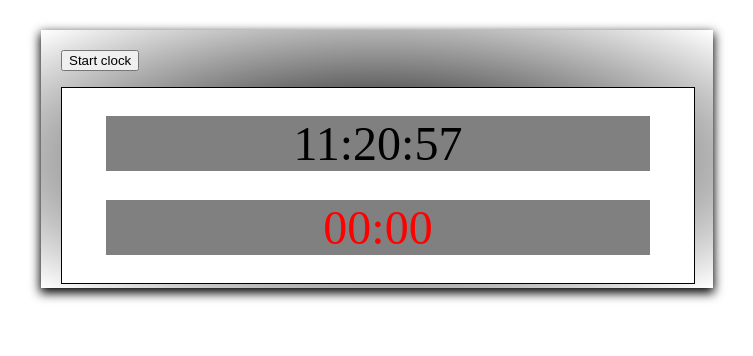
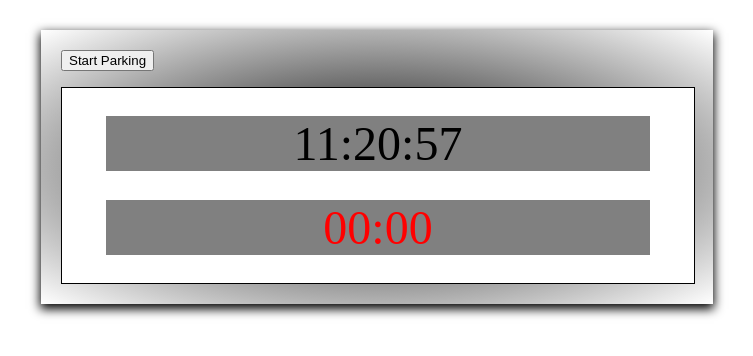
Before and after one commit to stefanjm/backendboys, a Django app: page /parkalot/customer/1/ in a window 1280 px wide. Shown: the top 356 px of the page, without its empty margins (263-1016 px from the left). Run offline with Django 3.2, Linux system fonts and the light colour scheme; data that the repository does not hold is empty.

Commit message:
some stuff

```diff
--- a/parkalot/static/parkalot/js/script.js
+++ b/parkalot/static/parkalot/js/script.js
@@ -50,9 +50,15 @@ function submitIfHaveCoordinates(lat,long) {
     $.ajax({
       url:formEl.attr('action'),
       type: 'post',
+      dataType: "json",
       data: formEl.serialize(),
-      success : function(data) {
+      success: function(databack) {
           // if successful, display the address
+          alert(JSON.stringify(databack.address));
+          $("#customer-parking-address").append("<P>"+databack.address);
+      },
+      error: function(e){
+        alert(JSON.stringify(e));
       }
   })
 
--- a/parkalot/templates/parkalot/customer.html
+++ b/parkalot/templates/parkalot/customer.html
@@ -1,18 +1,36 @@
-<!-- jquery for getting user position coordinates and sending with the form -->
+<!-- jquery for getting customer position coordinates and sending with the form -->
 {% load static %}
 <link rel="stylesheet" href="{% static 'parkalot/css/styles.css' %}">
 <script src="{% static 'parkalot/js/jquery-3.3.1.min.js' %}"></script>
 <script src="{% static 'parkalot/js/script.js' %}"></script>
 
 <div id="digital-clock-border">
+    {% if already_parking %}
+    <!-- customer is parking already, display timer and make it possible to stop parking -->
         <form action="{% url 'customer' customer_id %}" method="post" id="startParkForm">
             {% csrf_token %}
             <input hidden type="text" name="customerId" id="customerId" value="{{ customer_id }}">
             <input hidden type="text" name="coordinates" id="coordinates" value="">
-        <input type="submit" value="Start clock">
+            <input type="submit" value="End Parking">
         </form>
         <div id="digital-clock">
             <div class="clock" id="current-time"><span class="not-used">00:00:00</span></div>
             <div class="clock" id="park-end-time"><span class="not-used">00:00</span></div>
         </div>
+    {% else %}
+    <!-- customer is NOT parking already, start parking and display time -->
+        <form action="{% url 'customer' customer_id %}" method="post" id="startParkForm">
+            {% csrf_token %}
+            <input hidden type="text" name="customerId" id="customerId" value="{{ customer_id }}">
+            <input hidden type="text" name="coordinates" id="coordinates" value="">
+            <input type="submit" value="Start Parking">
+        </form>
+        <div id="digital-clock">
+            <div class="clock" id="current-time"><span class="not-used">00:00:00</span></div>
+            <div class="clock" id="park-end-time"><span class="not-used">00:00</span></div>
         </div>
+    {% endif %}
+    <div id="customer-parking-address">
+        <p></p>
+    </div>
+</div>
--- a/parkalot/views.py
+++ b/parkalot/views.py
@@ -41,7 +41,7 @@ def customer(request, customer_id):
             if(any_ongoing_parkings):
                 # Found row with endDate not specified, means customer is already parking
                 # so we stop parking
-                ongoing_parking = any_ongoing_parkings
+                ongoing_parking = any_ongoing_parkings.first()
                 ongoing_parking.endDate = datetime.now()
                 ongoing_parking.save()
             # If no parkings without endDate specified are found, means customer wants to start parking, so we do that
@@ -65,7 +65,9 @@ def customer(request, customer_id):
                 r = parkingStart(lat, lng)
                 data = json.loads(r.text)
 
-                address = data['results'][0]['formatted_address']
+                json_data = json.dumps({"address": data['results'][0]['formatted_address']})
+                # send address back to ajax call to display
+                return HttpResponse(json_data, content_type='application/json')
                 # GOOGLE MAPS API GEOLOCATION ----------
     # if not post
     else:
```
Lines whose indentation alone changed are shown as unchanged.
